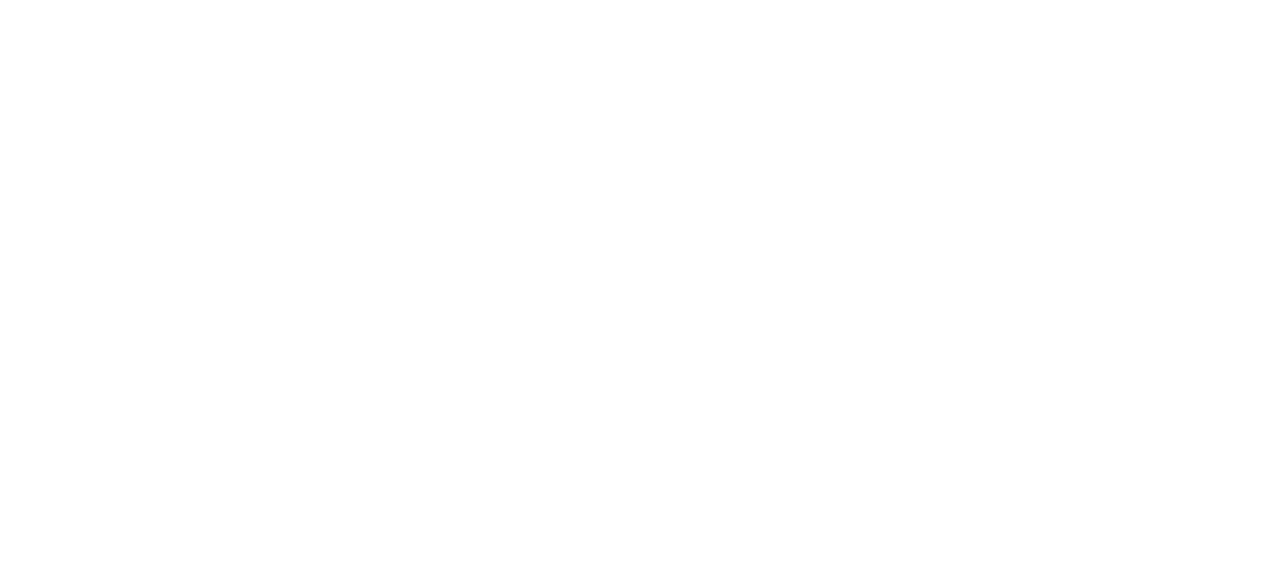
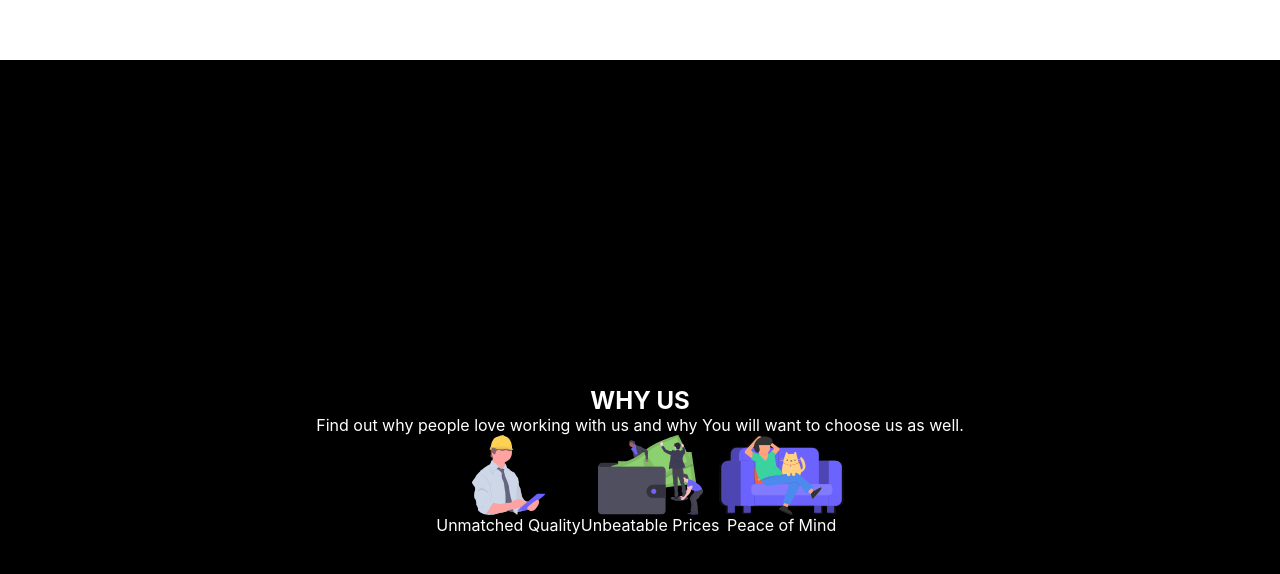
Before and after one commit to mianzegregory/premierthreelogistics, a React (Create React App) app: page / in a window 1280 px wide. Shown: the part 1540-2114 px from the top of the page. Before the commit the page ends 1600 px from the top, so only its background shows below. Built offline with nearby package versions, Linux system fonts and the light colour scheme.

Commit message:
why us section skeleton

```diff
--- a/src/pages/Single.js
+++ b/src/pages/Single.js
@@ -1,12 +1,14 @@
 import React from "react";
 import MainSection from "./sections/Main";
 import ServicesSection from "./sections/Services";
+import WhyUsSection from "./sections/WhyUS";
 
 const MainPage = () => {
   return (
     <main>
       <MainSection />
       <ServicesSection />
+      <WhyUsSection />
     </main>
   );
 };
--- a/src/pages/sections/WhyUS.js
+++ b/src/pages/sections/WhyUS.js
@@ -0,0 +1,67 @@
+import React from "react";
+import styled from "styled-components";
+import quality from "../../assets/quality.svg";
+import affordable from "../../assets/affordable.svg";
+import peace_of_mind from "../../assets/peace_of_mind.svg";
+
+const WhyUsSection = () => {
+  return (
+    <SectionWrapper>
+      <h2>WHY US</h2>
+      <p>
+        Find out why people love working with us and why You will want to choose
+        us as well.
+      </p>
+      <div className="img-row">
+        <div className="img_txt">
+          <img src={quality} alt="plane" />
+          <p>Unmatched Quality</p>
+        </div>
+        <div className="img_txt">
+          <img src={affordable} alt="plane" />
+          <p>Unbeatable Prices</p>
+        </div>
+        <div className="img_txt">
+          <img src={peace_of_mind} alt="plane" />
+          <p>Peace of Mind</p>
+        </div>
+      </div>
+    </SectionWrapper>
+  );
+};
+
+export default WhyUsSection;
+
+//styles for the section
+const SectionWrapper = styled.section`
+  padding: 0 5%;
+  width: 100vw;
+  height: 100vh;
+  display: flex;
+  flex-direction: column;
+  justify-content: center;
+  align-items: center;
+  background-color: #000;
+  h2,
+  p {
+    color: #fff;
+  }
+  * {
+    background-color: transparent;
+  }
+  .img-row {
+    display: flex;
+    flex-direction: row;
+    justify-content: space-around;
+    align-items: center;
+    img {
+      height: 5rem;
+    }
+    .img_txt {
+      display: flex;
+      flex-direction: column;
+      justify-content: center;
+      align-items: center;
+    }
+  }
+`;
```
Also changed, not shown: 1 other file (tests, documents, lock files or other folders).
